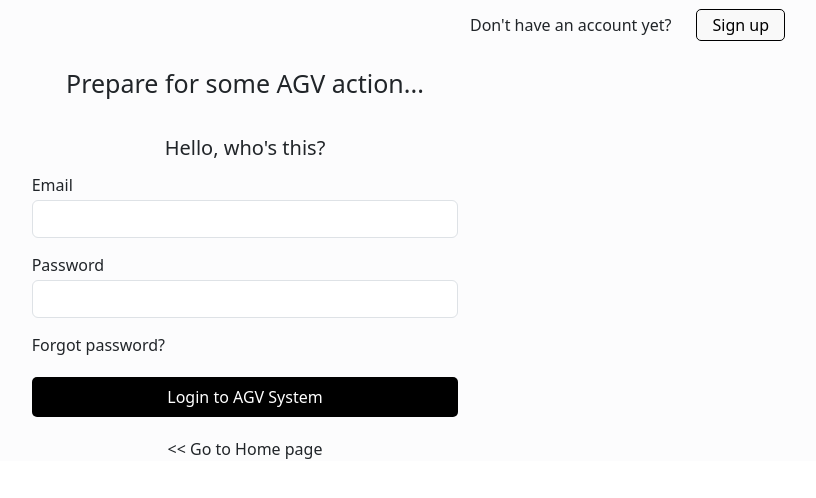
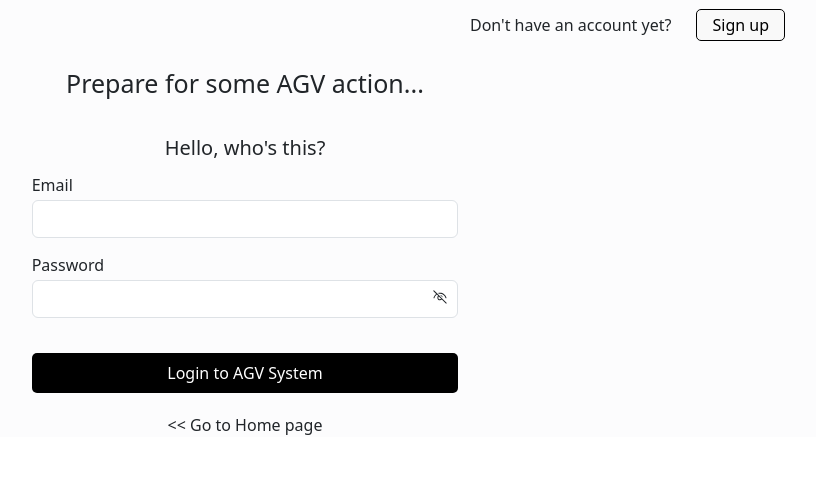
Before and after one commit to sondhg/agv-project, a React (Vite) app in the folder client/: page /login in a window 1280 px wide. Shown: the top 498 px of the page, without its empty margins (395-1211 px from the left). Built offline with nearby package versions, Linux system fonts and the light colour scheme.

Commit message:
add eye icon to login password

```diff
--- a/client/src/components/Auth/Login.jsx
+++ b/client/src/components/Auth/Login.jsx
@@ -6,6 +6,7 @@ import { toast } from "react-toastify";
 import { useDispatch } from "react-redux";
 import { doLogin } from "../../redux/action/userAction";
 import { ImSpinner10 } from "react-icons/im";
+import { VscEye, VscEyeClosed } from "react-icons/vsc";
 import { HA_postLogin } from "../../services/HA_apiServices";
 
 const Login = (props) => {
@@ -14,6 +15,7 @@ const Login = (props) => {
   const navigate = useNavigate();
   const dispatch = useDispatch();
   const [isLoading, setIsLoading] = useState(false);
+  const [isShowPassword, setIsShowPassword] = useState(false); //biểu tượng con mắt
 
   const validateEmail = (email) => {
     return String(email)
@@ -82,17 +84,28 @@ const Login = (props) => {
             onChange={(event) => setEmail(event.target.value)}
           />
         </div>
-        <div className="form-group">
+        <div className="form-group pass-group">
           <label>Password</label>
           <input
-            type={"password"}
+            type={isShowPassword ? "text" : "password"}
             className="form-control"
             value={password}
             onChange={(event) => setPassword(event.target.value)}
             onKeyDown={(event) => handleKeyDown(event)}
           />
+          {isShowPassword ? (
+            <span
+              className="icons-eye"
+              onClick={() => setIsShowPassword(false)}
+            >
+              <VscEye />
+            </span>
+          ) : (
+            <span className="icons-eye" onClick={() => setIsShowPassword(true)}>
+              <VscEyeClosed />
+            </span>
+          )}
         </div>
-        <span className="forgot-password">Forgot password?</span>
         <div>
           <button
             className="btn-submit"
--- a/client/src/components/Auth/Login.scss
+++ b/client/src/components/Auth/Login.scss
@@ -73,5 +73,16 @@
     .back {
       cursor: pointer;
     }
+
+    .pass-group {
+      position: relative;
+
+      .icons-eye {
+        cursor: pointer;
+        position: absolute;
+        right: 10px;
+        bottom: 10px;
+      }
+    }
   }
 }
```
